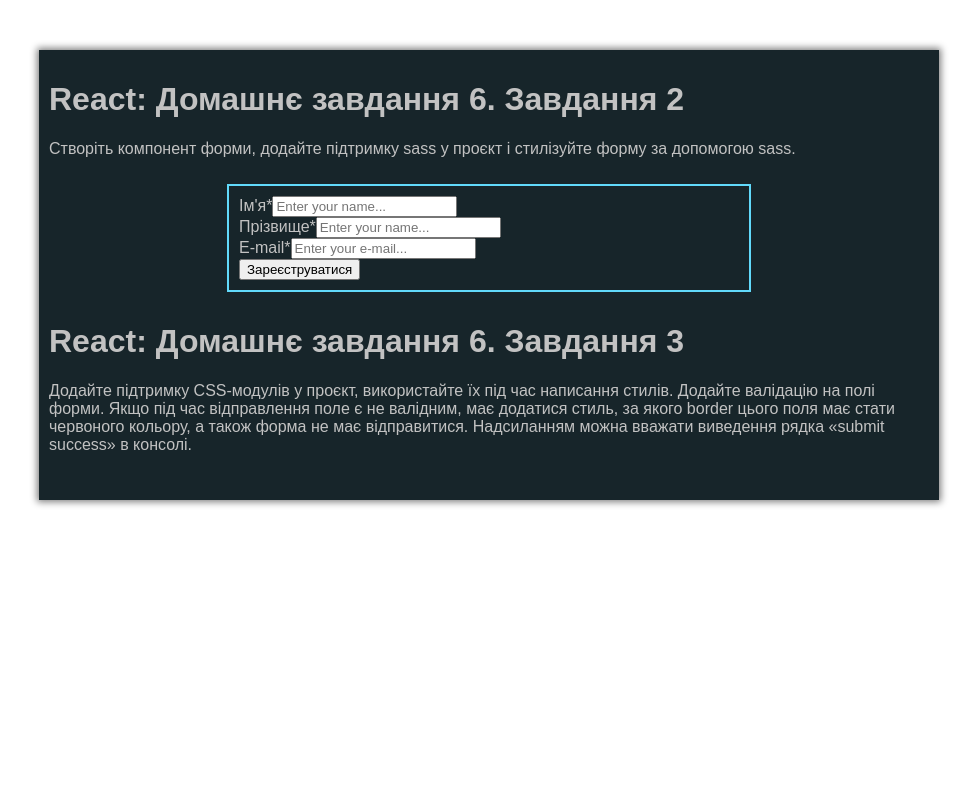
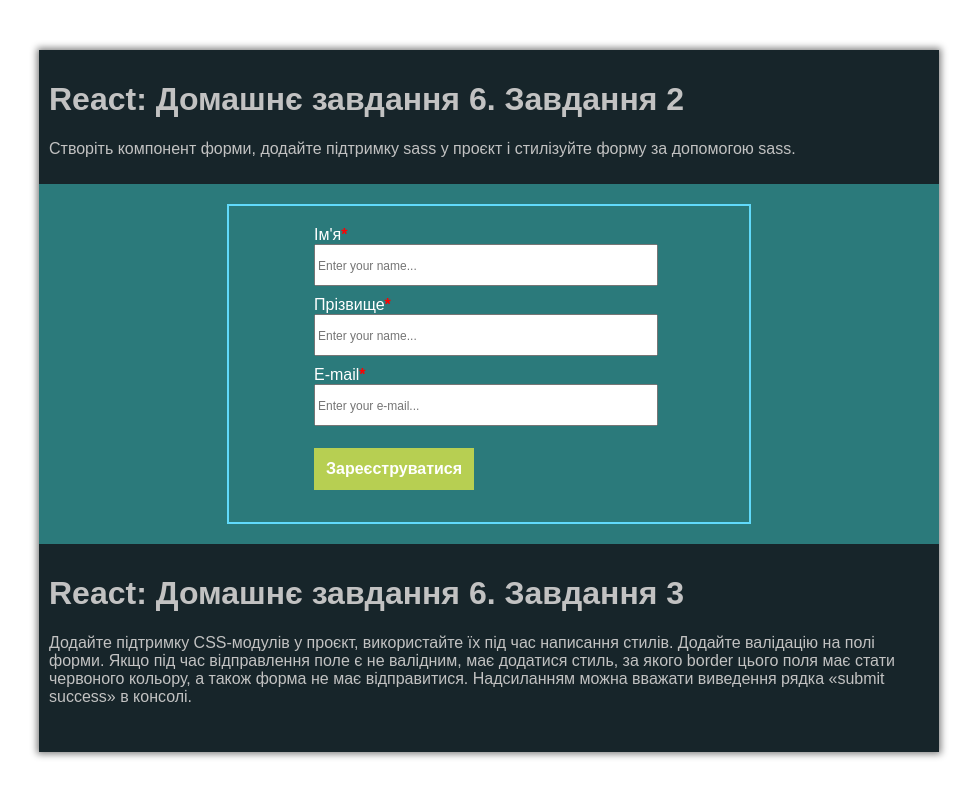
Before and after one commit to SerhiiHats/hw-6-at-react, a React (Create React App) app: page / in a window 1280 px wide. Shown: the whole page, without its empty margins (151-1128 px from the left). Built offline with nearby package versions, Linux system fonts and the light colour scheme.

Commit message:
фдstart layout form

```diff
--- a/src/components/App/App.js
+++ b/src/components/App/App.js
@@ -2,7 +2,7 @@ import './App.css';
 import Header from "../Header/Header";
 import {connect} from "react-redux";
 import React, {Component} from 'react';
-import FormFeedback from "../FormFeedback/FormFeedback";
+import FormAuthorization from "../FormAuthorization/FormAuthorization";
 
 class App extends Component {
   render() {
@@ -10,7 +10,7 @@ class App extends Component {
     return (
       <div className="App">
         <Header nameTask={headerReducer.task1} descriptionTask={headerReducer.description1}/>
-        <FormFeedback/>
+        <FormAuthorization/>
         <Header nameTask={headerReducer.task2} descriptionTask={headerReducer.description2}/>
 
       </div>
--- a/src/components/FormFeedback/FormFeedback.js
+++ b/src/components/FormAuthorization/FormAuthorization.js
@@ -1,9 +1,9 @@
-import "./FormFeedback.css"
+import "./FormAuthorization.scss"
 import {Component} from "react";
 import {addAC} from "./formAction";
 import {connect} from "react-redux";
 
-class FormFeedback extends Component {
+class FormAuthorization extends Component {
   state = {
     userName: "",
     userEmail: "",
@@ -28,7 +28,7 @@ class FormFeedback extends Component {
 
     return (
       <div className={"containerForm"}>
-        <form className={"FormFeedback"}>
+        <form className={"formFeedback"}>
 
           <div className={"row"}>
             <label>Ім'я<span>*</span>
@@ -57,8 +57,8 @@ class FormFeedback extends Component {
             </label>
           </div>
 
-          <div className={"Row"}>
-            <input className={"BtnSubmit"} type={"submit"} value={"Зареєструватися"}
+          <div className={"row"}>
+            <input className={"btnSubmit"} type={"submit"} value={"Зареєструватися"}
                    onClick={(e) => {
                      e.preventDefault();
                      dispatch(addAC(this.state));
@@ -77,4 +77,4 @@ const mapStateToProps = (store) => {
   }
 }
 
-export default connect(mapStateToProps)(FormFeedback);
+export default connect(mapStateToProps)(FormAuthorization);
--- /dev/null
+++ b/src/components/FormAuthorization/FormAuthorization.scss
@@ -0,0 +1,58 @@
+.containerForm {
+  background-color: #2B7A7B;
+  color: white;
+  padding: 20px 0;
+
+  .formFeedback {
+    width: 500px;
+    margin: 0 auto 0 auto;
+    border: 2px solid #61dafb;
+    //background-color: lightgray;
+    padding: 10px;
+
+    .row {
+      width: 70%;
+      margin: 10px auto;
+
+      label {
+        span {
+          color: red;
+          font-weight: bold;
+        }
+
+        input {
+          display: block;
+          width: 96%;
+          height: 36px;
+          font-size: 18px;
+
+          &::placeholder {
+            font-size: 12px;
+          }
+
+        }
+
+      }
+
+      .btnSubmit {
+        background-color: #B7CF52;
+        color: #FFFFFF;
+        font-weight: bold;
+        font-size: 16px;
+        border: none;
+        margin: 12px 0;
+        padding: 12px;
+
+        &:hover {
+          background-color: #94a844;
+        }
+
+        &:active {
+          background-color: #B7CF52;
+        }
+      }
+    }
+
+  }
+
+}
--- a/src/components/FormFeedback/FormFeedback.css
+++ /dev/null
@@ -1,78 +0,0 @@
-.ContainerForm {
-    background-color: #6E6C78;
-    color: white;
-    padding: 20px 0;
-}
-
-.FormFeedback {
-    width: 500px;
-    margin: 0 auto 0 auto;
-    border: 2px solid #61dafb;
-    display: flex;
-    flex-direction: column;
-    padding: 10px;
-}
-
-.FormFeedback .Row {
-    display: flex;
-    justify-content: space-between;
-}
-
-
-.FormFeedback .Row:first-child label {
-    text-align: left;
-    width: 46%;
-    font-weight: bold;
-    margin: 10px 0;
-}
-
-
-.FormFeedback .Row:first-child input {
-    display: block;
-    width: 96%;
-    height: 24px;
-    font-size: 12px;
-}
-
-.FormFeedback .Row:first-child input::placeholder {
-    font-size: 12px;
-}
-
-
-.FormFeedback .Row:nth-child(2) label {
-    text-align: left;
-    width: 100%;
-    font-weight: bold;
-    margin: 10px 0;
-}
-
-
-.FormFeedback .Row:nth-child(2) .Comment {
-    width: 98.5%;
-    height: 100px;
-    margin: 0;
-    resize: none;
-    display: block;
-}
-
-.FormFeedback .Row:nth-child(3) {
-    width: 99.5%;
-    justify-content: right;
-}
-
-.FormFeedback .Row:nth-child(3) .BtnSubmit {
-    background-color: #B7CF52;
-    color: #FFFFFF;
-    padding: 12px;
-    font-weight: bold;
-    font-size: 16px;
-    border: none;
-}
-
-.FormFeedback .Row:nth-child(3) .BtnSubmit:hover {
-    background-color: #94a844;
-}
-
-.FormFeedback .Row:nth-child(3) .BtnSubmit:active {
-    background-color: #B7CF52;
-}
```
Also changed, not shown: src/components/FormAuthorization/formAction.js (renamed from src/components/FormFeedback/formAction.js), src/components/FormAuthorization/formReducer.js (renamed from src/components/FormFeedback/formReducer.js).
